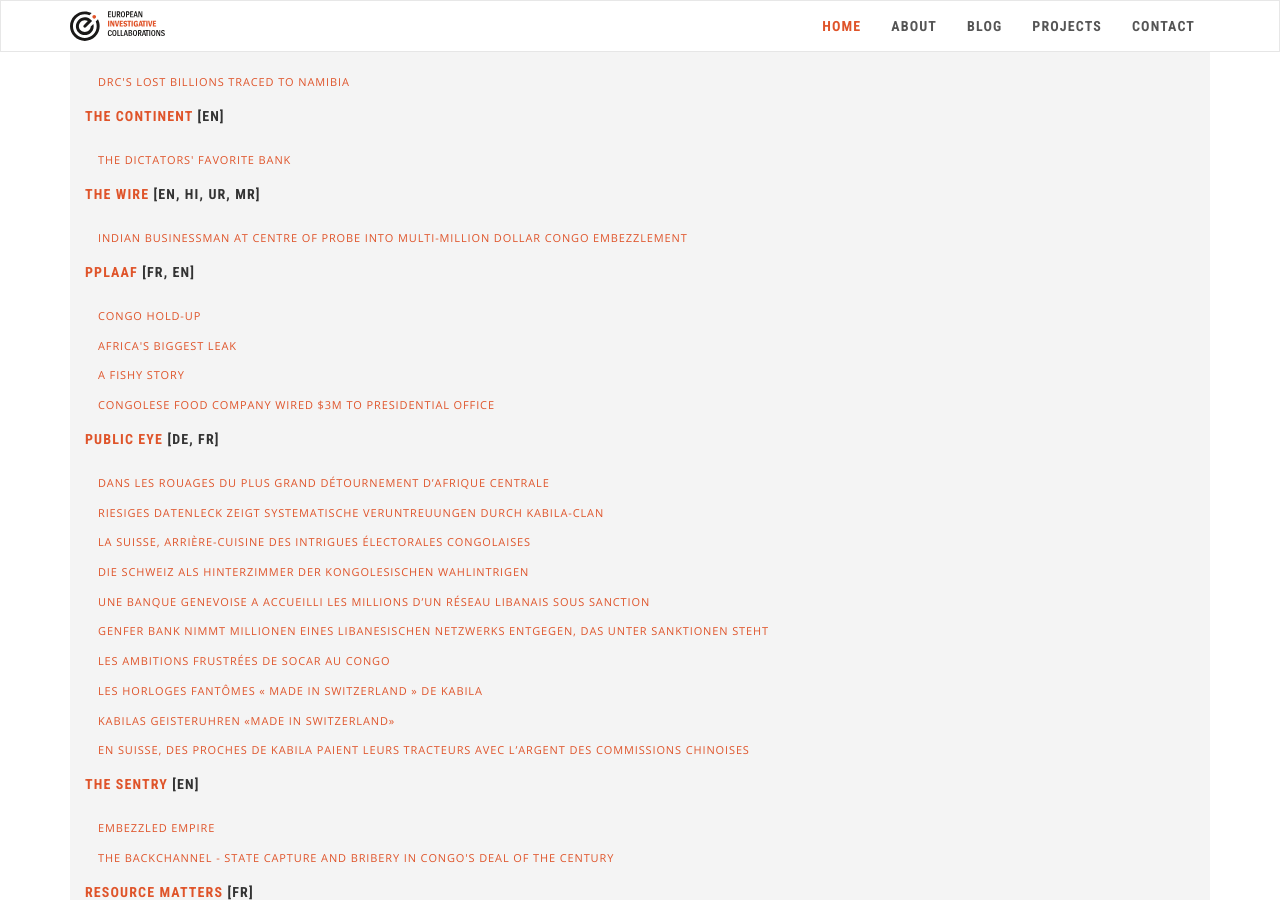
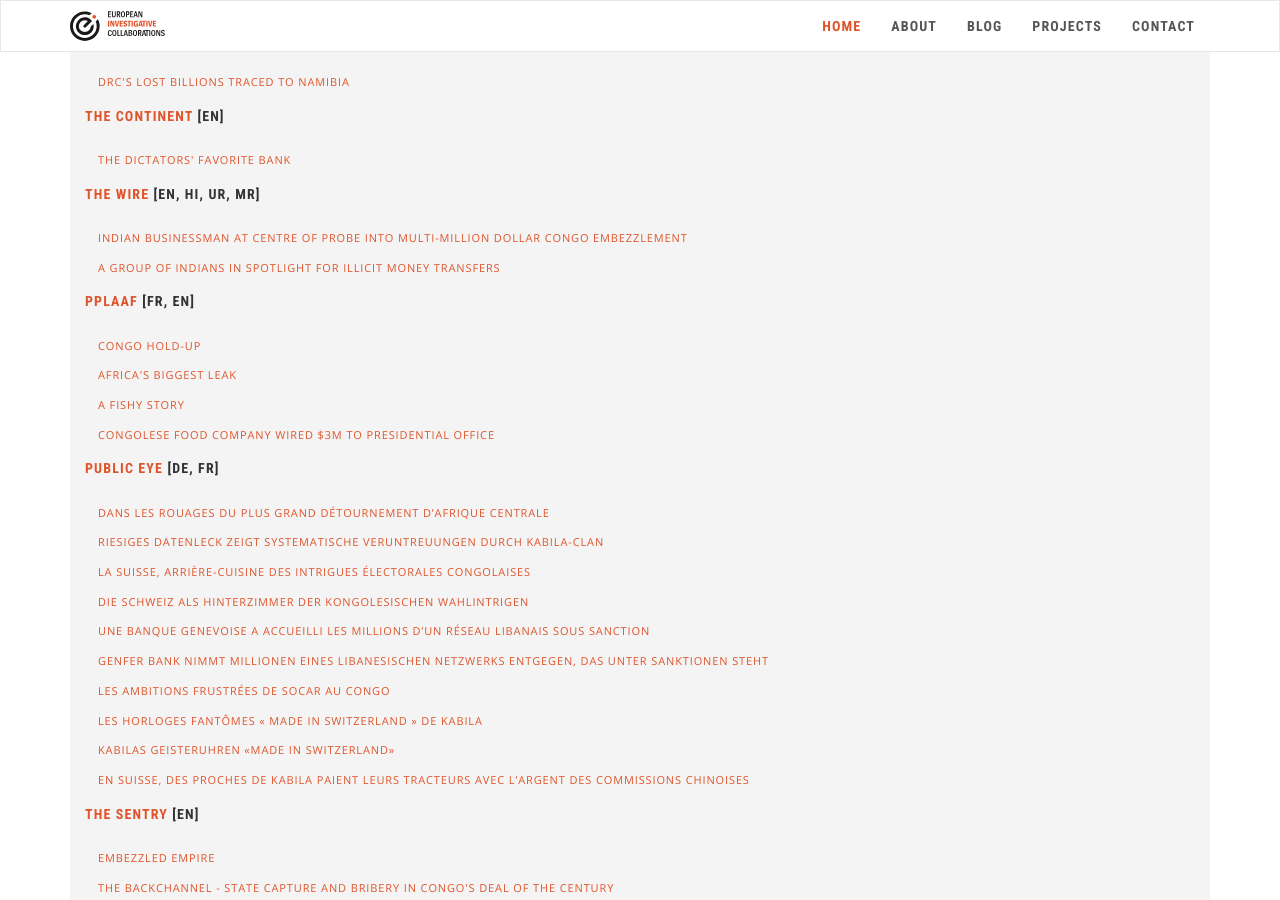
Before and after one commit to eic-network/eic-incubator.github.io, a Jekyll site: the page built from _projects/congo-holdup.md, in a window 1280 px wide and 900 px high, scrolled down 5383 px. Built offline with Jekyll 4.4.1, drawn with Linux system fonts in a browser that asks for light colours; nearby versions of some CDN libraries.

Commit message:
Update congo-holdup.md

```diff
--- a/_projects/congo-holdup.md
+++ b/_projects/congo-holdup.md
@@ -321,6 +321,8 @@ publications:
   links:
   - name: Indian Businessman at Centre of Probe Into Multi-Million Dollar Congo Embezzlement
     url: https://thewire.in/business/indian-businessman-dr-congo-leak-joseph-kabila-bgfi-bank
+  - name: A Group Of Indians In Spotlight For Illicit Money Transfers
+    url: https://thewire.in/economy/congo-hold-up-indians-spotlight-illicit-money-transfer
   name: The Wire
   url: https://thewire.in/
 - lang: "[FR, EN]"
```
